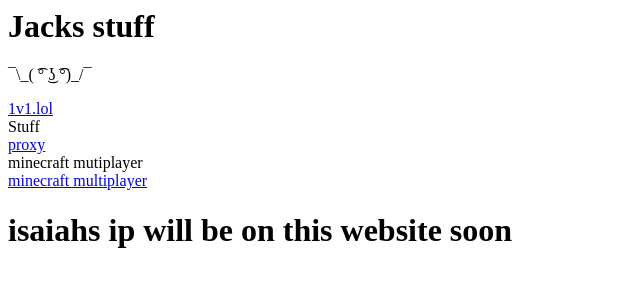
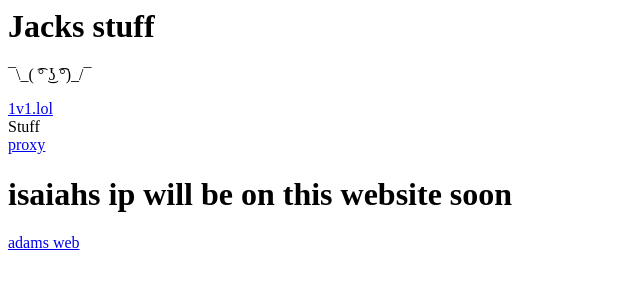
Before and after one commit to Jacksballs1/jackballs1.github.io, a plain HTML site: page index.html in a window 1280 px wide. Shown: the whole page, without its empty margins (0-640 px from the left). Drawn offline with Linux system fonts and the light colour scheme; a web font is replaced by a local one.

Commit message:
Update index.html

```diff
--- a/index.html
+++ b/index.html
@@ -8,6 +8,5 @@
 <a href="https://basketrandomonline.github.io/category/1v1.html">1v1.lol</a>
 <header>Stuff</header>
 <a href="https://nebula.riolubro123.workers.dev/">proxy</a>
-<header>minecraft mutiplayer</header>
-<a href="https://ythingy.com/3db89347-2ed3-4ab9-91cf-3c3b328d7271/">minecraft multiplayer</a>
 <h1>isaiahs ip will be on this website soon</h1>
+<a href="https://adamdageek.github.io/">adams web </a>
```
